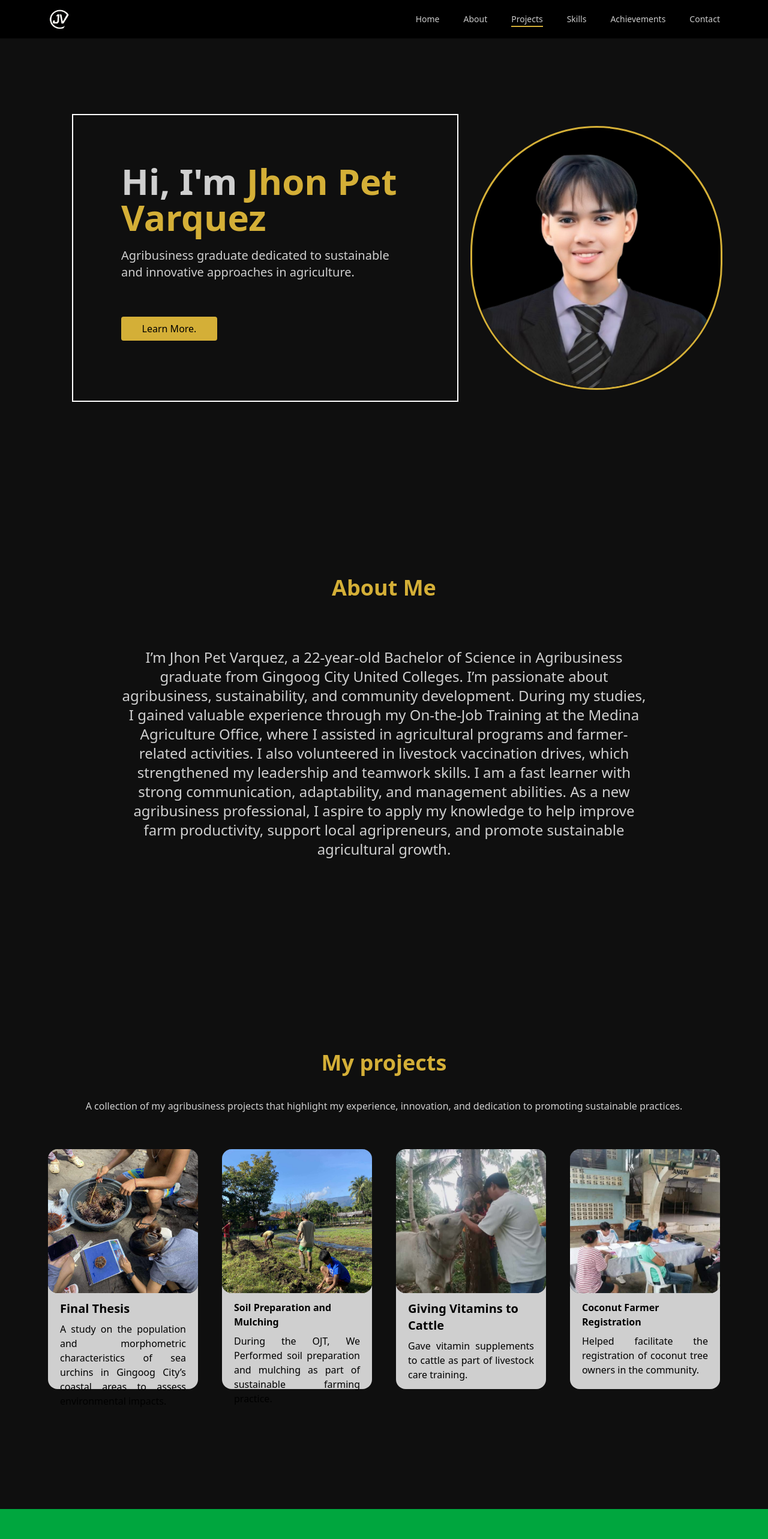
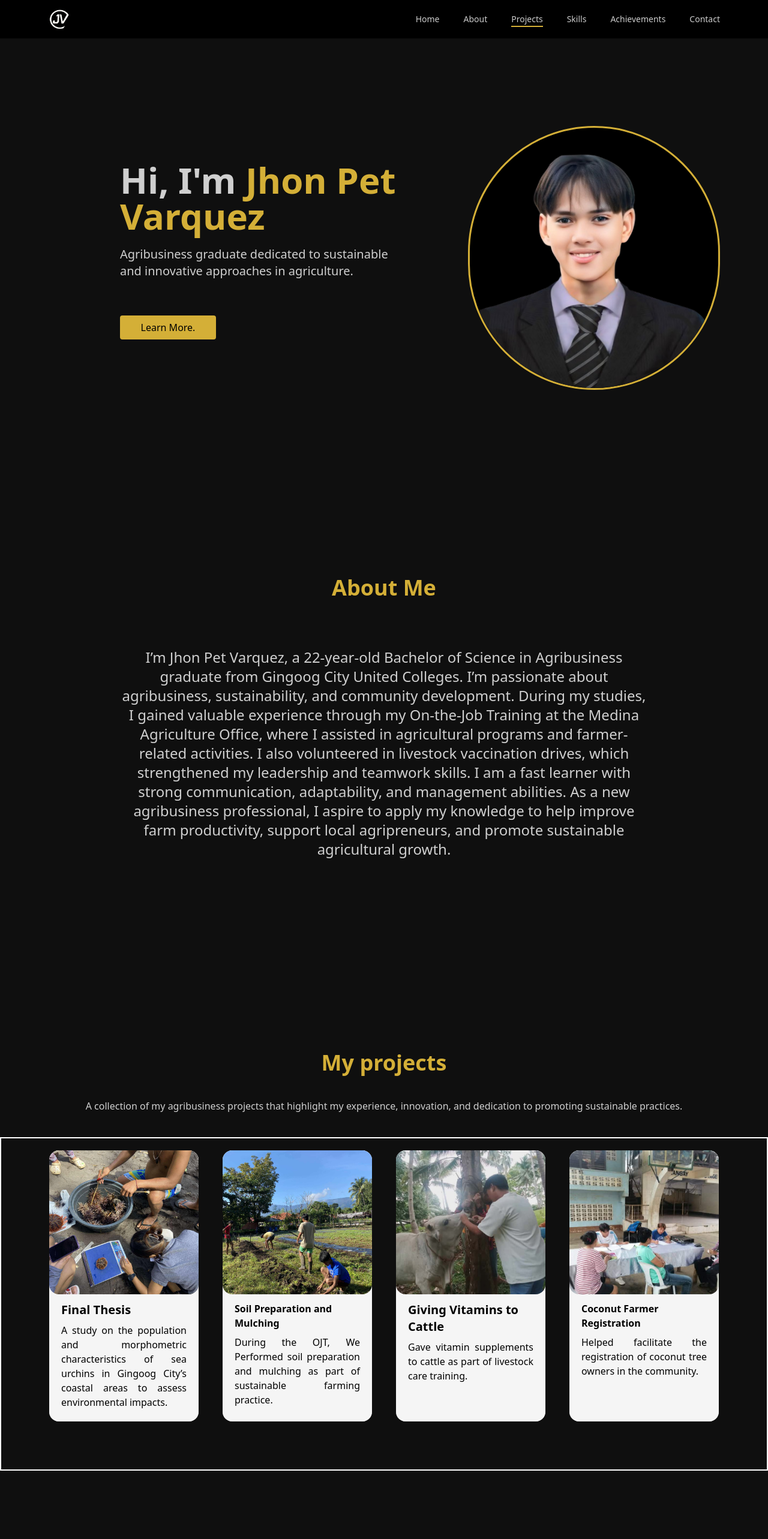
Before and after one commit to lawrencemacababayao2/client1-Portfolio, a React (Vite) app: page / in a window 1280 px wide. Shown: the top 2566 px of the page at 60% size. Built offline with nearby package versions, Linux system fonts and the light colour scheme.

Commit message:
portfolio

```diff
--- a/src/pages/Portfolio.jsx
+++ b/src/pages/Portfolio.jsx
@@ -205,7 +205,7 @@ const Portfolio = () => {
 
       <section ref={homeRef} className="bg-[#0F0F0F] w-screen h-screen  flex md:flex-row justify-center items-center lg:p-30 md:p-20">
         <div className="w-full md:100 lg:h-120 mt-15 flex flex-col md:flex-row text-center md:text-start">
-            <div className="leftside order-2 md:order-1 flex-1 p-10 pt-0 lg:p-20 md:pt-15 flex flex-col items-center md:items-start  border-2 border-white">
+            <div className="leftside order-2 md:order-1 flex-1 p-10 pt-0 lg:p-20 md:pt-15 flex flex-col items-center md:items-start">
                 <p className="text-2xl md:text-5xl lg:text-6xl text-white/80 w-120 font-bold">Hi, I'm <span className="text-[#D4AF37]">Jhon Pet Varquez</span></p>
                 <p className="text-white/80 mt-5 text-xl font-normal">Agribusiness graduate dedicated to sustainable and innovative approaches in agriculture.</p>
                 <button onClick={() => scrollTo(aboutRef)} className="p-2 w-40 mt-15 bg-[#D4AF37] hover:bg-[#a2862b] cursor-pointer rounded-sm">Learn More.</button>
@@ -228,35 +228,35 @@ const Portfolio = () => {
         <h1 className="text-4xl font-bold text-[#D4AF37]">My projects</h1>
         <p className="text-white/80 mt-10 p-10 pt-0 pb-0 text-center">A collection of my agribusiness projects that highlight my experience, innovation, and dedication to promoting sustainable practices.</p>
 
-        <div className="w-full h-400 md:h-210 lg:h-125 lg:pt-5 lg:p-20 gap-10 md:gap-10 lg:gap-10 md:p-10 md:pt-0 mt-10 grid grid-cols-1 md:grid-cols-2 lg:grid-cols-4 p-10 pt-0 pb-0 ">
+        <div className="border-2 border-white w-full h-full lg:pt-5 lg:p-20 gap-10 md:gap-10 lg:gap-10 md:p-10 md:pt-0 mt-10 grid grid-cols-1 md:grid-cols-2 lg:grid-cols-4 p-10 pt-0 pb-0 ">
 
           <div className="h-full flex-1 rounded-2xl bg-white/80 hover:shadow-[0_0_20px_#D4AF37] transition-shadow duration-300 cursor-pointer">
-            <div className="w-full h-60 flex-1 rounded-2xl bg-black ">
-              <img src={project1} alt="" className="w-full h-full object-cover rounded-2xl " />
+            <div className="w-full h-full flex-1 rounded-2xl bg-white/80 ">
+              <img src={project1} alt="" className="w-full h-60 object-cover rounded-2xl " />
               <h1 className="ml-5 mt-3 text-xl font-bold">Final Thesis</h1>
               <p className="m-5 mt-2 text-justify">A study on the population and morphometric characteristics of sea urchins in Gingoog City’s coastal areas to assess environmental impacts.</p>
             </div>
           </div>
 
           <div className="h-full flex-1 rounded-2xl bg-white/80 hover:shadow-[0_0_20px_#D4AF37] transition-shadow duration-300 cursor-pointer">
-            <div className="w-full h-60 flex-1 rounded-2xl bg-black">
-              <img src={project2} alt="" className="w-full h-full object-cover rounded-2xl " />
+            <div className="w-full h-full flex-1 rounded-2xl bg-white/80">
+              <img src={project2} alt="" className="w-full h-60 object-cover rounded-2xl " />
               <h1 className="m-5 mt-3 mb-0 text-md font-bold">Soil Preparation and Mulching</h1>
               <p className="m-5 mt-2 text-justify">During the OJT, We Performed soil preparation and mulching as part of sustainable farming practice.</p>
             </div>
           </div>
 
           <div className="h-full flex-1 rounded-2xl bg-white/80 hover:shadow-[0_0_20px_#D4AF37] transition-shadow duration-300 cursor-pointer">
-            <div className="w-full h-60 flex-1 rounded-2xl bg-black">
-              <img src={project3} alt="" className="w-full h-full object-cover rounded-2xl " />
+            <div className="w-full h-full flex-1 rounded-2xl bg-white/80">
+              <img src={project3} alt="" className="w-full h-60 object-cover rounded-2xl " />
               <h1 className="ml-5 mt-3 text-xl font-bold">Giving Vitamins to Cattle</h1>
               <p className="m-5 mt-2 text-justify">Gave vitamin supplements to cattle as part of livestock care training.</p>
             </div>
           </div>
 
           <div className="h-full flex-1 rounded-2xl bg-white/80 hover:shadow-[0_0_20px_#D4AF37] transition-shadow duration-300 cursor-pointer">
-            <div className="w-full h-60 flex-1 rounded-2xl bg-black">
-              <img src={project4} alt="" className="w-full h-full object-cover rounded-2xl " />
+            <div className="w-full h-full flex-1 rounded-2xl bg-white/80">
+              <img src={project4} alt="" className="w-full h-60 object-cover rounded-2xl " />
               <h1 className="ml-5 mt-3 text-md font-bold">Coconut Farmer Registration</h1>
               <p className="m-5 mt-2 text-justify">Helped facilitate the registration of coconut tree owners in the community.</p>
             </div>
```
